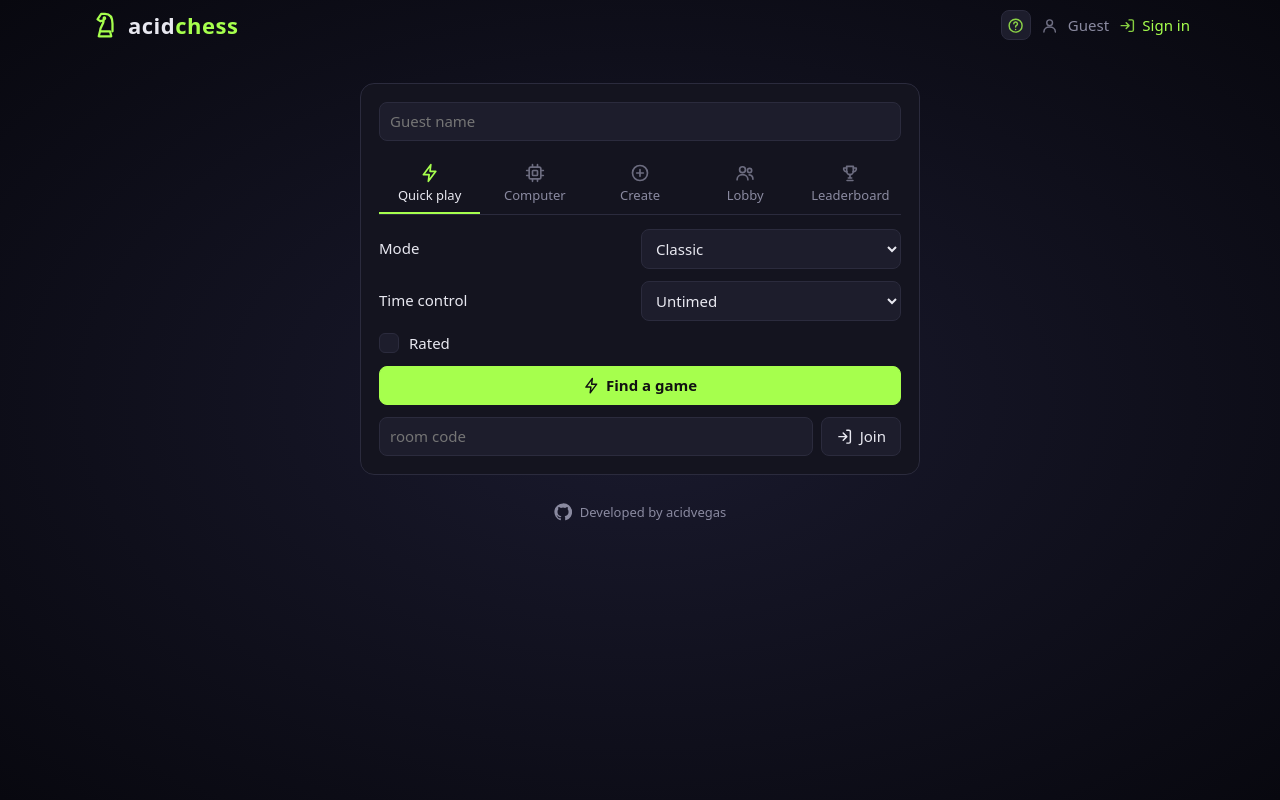
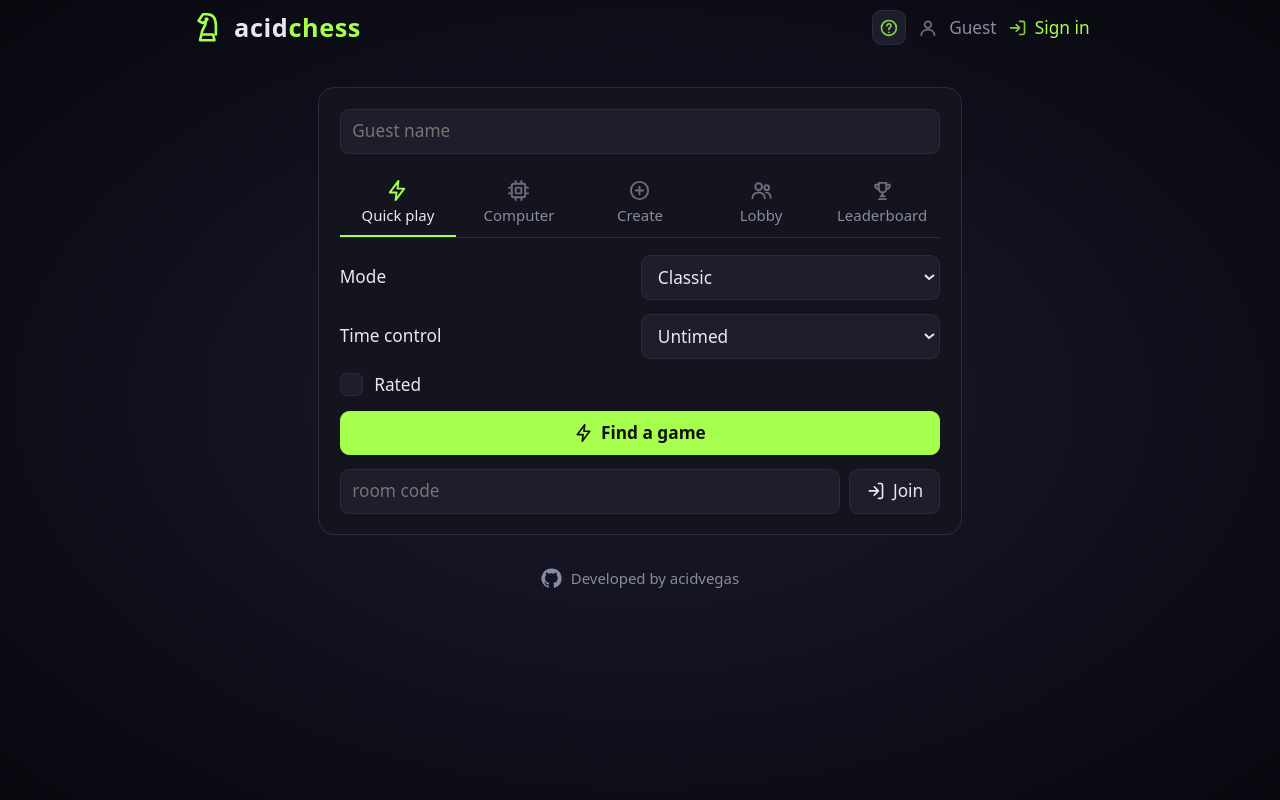
Before and after one commit to acidvegas/acidchess, a Flask app: page / in a window 1280 px wide. Run offline with Flask 3, Linux system fonts and the light colour scheme; data that the repository does not hold is empty.

Commit message:
Scale the home screen and board with the window size

```diff
--- a/acidchess/static/style.css
+++ b/acidchess/static/style.css
@@ -12,9 +12,17 @@
 	--danger  : #ff5e7a;
 	--light   : #f0d9b5;
 	--dark    : #b58863;
-	--board   : min(92vw, calc((100dvh - 150px) / var(--ratio)), 720px);
+	--side    : clamp(300px, 22vw, 440px);
+	--board   : min(92vw, calc((100dvh - 88px - 112px * var(--ui)) / var(--ratio)), calc(100vw - var(--side) - 64px));
 	--ratio   : 1;
+	--ui      : 1; /* zoom for the home screen, top bar and footer on big windows */
 }
+
+@media (min-width: 1280px) and (min-height: 720px)  { :root { --ui: 1.15; } }
+@media (min-width: 1440px) and (min-height: 860px)  { :root { --ui: 1.3; } }
+@media (min-width: 1700px) and (min-height: 1000px) { :root { --ui: 1.4; } }
+@media (min-width: 2200px) and (min-height: 1300px) { :root { --ui: 1.7; } }
+@media (min-width: 3000px) and (min-height: 1800px) { :root { --ui: 2.2; } }
 
 * { box-sizing: border-box; margin: 0; padding: 0; }
 
@@ -22,7 +30,7 @@ body {
 	min-height: 100dvh;
 	background: radial-gradient(ellipse at center, #1a1a2e 0%, var(--bg) 100%) fixed;
 	color: var(--text);
-	font: 15px/1.4 system-ui, -apple-system, 'Segoe UI', sans-serif;
+	font: clamp(15px, 0.35vw + 9px, 18px)/1.4 system-ui, -apple-system, 'Segoe UI', sans-serif;
 	padding: env(safe-area-inset-top) 12px env(safe-area-inset-bottom);
 }
 
@@ -61,12 +69,13 @@ input:focus, select:focus { border-color: var(--accent); }
 	display: flex;
 	align-items: center;
 	justify-content: space-between;
-	max-width: 1100px;
+	max-width: calc(var(--board) + var(--side) + 16px);
 	margin: 0 auto;
 	padding: 10px 0;
 	gap: 12px;
 }
 
+.logo, .account, .site-footer { zoom: var(--ui); }
 .logo { font-size: 22px; font-weight: 800; color: var(--text); text-decoration: none; letter-spacing: 0.5px; }
 .logo span { color: var(--accent); }
 .account { display: flex; gap: 10px; align-items: center; color: var(--dim); flex-wrap: wrap; justify-content: flex-end; }
@@ -75,7 +84,8 @@ input:focus, select:focus { border-color: var(--accent); }
 #home { display: flex; justify-content: center; padding-top: 4vh; }
 
 .panel {
-	width: min(560px, 100%);
+	width: min(100%, 560px);
+	zoom: var(--ui);
 	background: var(--panel);
 	border: 1px solid var(--line);
 	border-radius: 14px;
@@ -151,7 +161,6 @@ label.check:has(input:disabled) { color: var(--dim); cursor: not-allowed; }
 	gap: 16px;
 	justify-content: center;
 	align-items: flex-start;
-	max-width: 1100px;
 	margin: 0 auto;
 }
 
@@ -289,7 +298,7 @@ label.check:has(input:disabled) { color: var(--dim); cursor: not-allowed; }
 #promotion button:hover { border-color: var(--accent); background-color: #2a2a40; }
 
 .side {
-	width: 300px;
+	width: var(--side);
 	background: var(--panel);
 	border: 1px solid var(--line);
 	border-radius: 14px;
```
